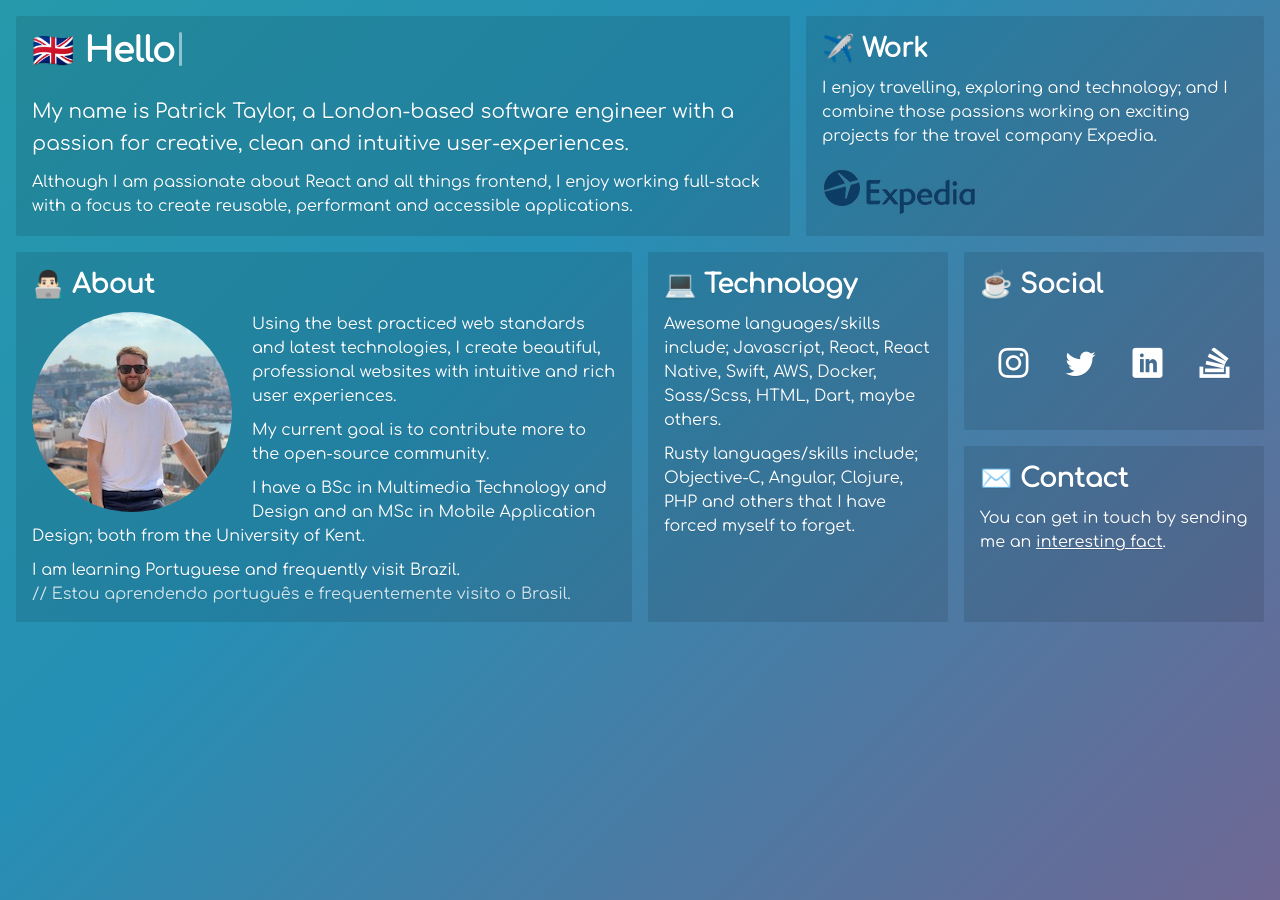
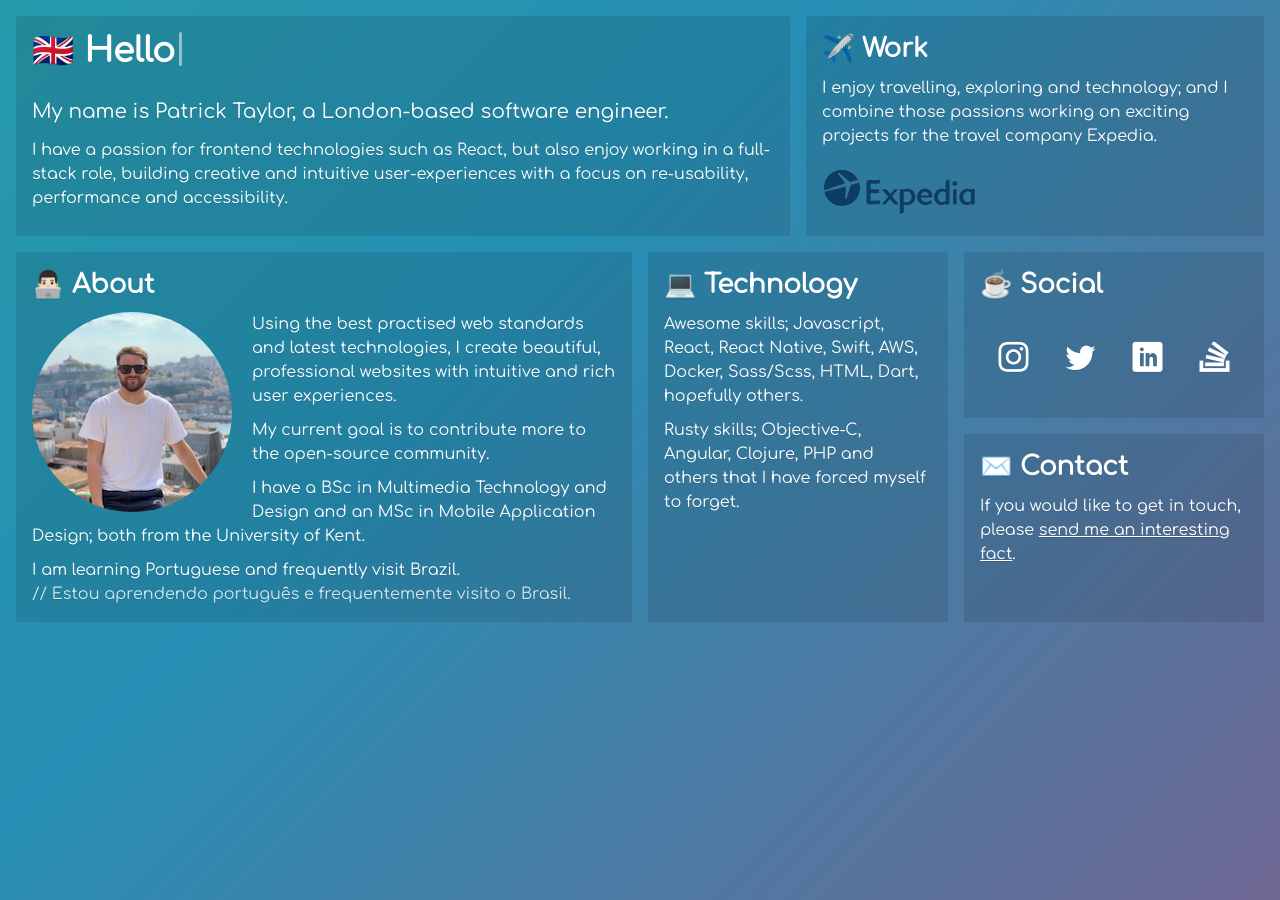
Before and after one commit to 01taylop/01taylop.github.io, a Jekyll site: the page built from index.html, in a window 1280 px wide. Built offline with Jekyll 4.4.1, drawn with Linux system fonts in a browser that asks for light colours; some web fonts are replaced.

Commit message:
Conent and accessibility updates 💫

```diff
--- a/_includes/about.html
+++ b/_includes/about.html
@@ -1,6 +1,6 @@
-<h2>👨🏻‍💻 About</h2>
-<img src='{{ site.baseurl }}/assets/profile.jpg' srcset='{{ site.baseurl }}/assets/profile@2x.jpg 2x' alt='Profile photo of Patrick Taylor' align='left'/>
-<p>Using the best practiced web standards and latest technologies, I create beautiful, professional websites with intuitive and rich user experiences.</p>
+<h2><span aria-hidden='true'>👨🏻‍💻</span>&nbsp;About</h2>
+<img src='{{ site.baseurl }}/assets/profile.jpg' srcset='{{ site.baseurl }}/assets/profile@2x.jpg 2x' alt='Profile picture of Patrick Taylor'/>
+<p>Using the best practised web standards and latest technologies, I create beautiful, professional websites with intuitive and rich user experiences.</p>
 <p>My current goal is to contribute more to the open-source community.</p>
 <p>I have a BSc in Multimedia Technology and Design and an MSc in Mobile Application Design; both from the University of Kent.</p>
 <p>I am learning Portuguese and frequently visit Brazil.<br/><span class='comment'>// Estou aprendendo português e frequentemente visito o Brasil.</span></p>
--- a/_includes/contact.html
+++ b/_includes/contact.html
@@ -1,2 +1,2 @@
-<h2>✉️ Contact</h2>
-<p>You can get in touch by sending me an <a href='mailto:hello@patricktayloredwards.com?body=Your brain is estimated to have more than 100 billion neurons, which is about the number of stars in the Milky Way galaxy.' target='_blank' rel='noopener noreferrer'>interesting fact</a>.</p>
+<h2><span aria-hidden='true'>✉️</span>&nbsp;Contact</h2>
+<p>If you would like to get in touch, please <a href='mailto:hello@patricktayloredwards.com?body=Your brain is estimated to have more than 100 billion neurons, which is about the number of stars in the Milky Way galaxy.' target='_blank' rel='noopener noreferrer'>send me an interesting fact</a>.</p>
--- a/_includes/header.html
+++ b/_includes/header.html
@@ -1,7 +1,7 @@
 <h1>
-  <span id="flag">&nbsp;&nbsp;&nbsp;&nbsp;</span>
-  <span id="greeting"></span>
-  <span class="visually-hidden">Hello</span>
+  <span id='flag' aria-hidden='true'>&nbsp;&nbsp;&nbsp;&nbsp;</span>
+  <span id='greeting' aria-hidden='true'></span>
+  <span class='visually-hidden'>Hello</span>
 </h1>
-<p>My name is Patrick Taylor, a London-based software engineer with a passion for creative, clean and intuitive user-experiences.</p>
-<p>Although I am passionate about React and all things frontend, I enjoy working full-stack with a focus to create reusable, performant and accessible applications.</p>
+<p>My name is Patrick Taylor, a London-based software engineer.</p>
+<p>I have a passion for frontend technologies such as React, but also enjoy working in a full-stack role, building creative and intuitive user-experiences with a focus on re-usability, performance and accessibility.</p>
--- a/_includes/skills.html
+++ b/_includes/skills.html
@@ -1,3 +1,3 @@
-<h2>💻 Technology</h2>
-<p>Awesome languages/skills include; Javascript, React, React Native, Swift, AWS, Docker, Sass/Scss, HTML, Dart, maybe others.</p>
-<p>Rusty languages/skills include; Objective-C, Angular, Clojure, PHP and others that I have forced myself to forget.</p>
+<h2><span aria-hidden='true'>💻</span>&nbsp;Technology</h2>
+<p>Awesome skills; Javascript, React, React Native, Swift, AWS, Docker, Sass/Scss, HTML, Dart, hopefully others.</p>
+<p>Rusty skills; Objective-C, Angular, Clojure, PHP and others that I have forced myself to forget.</p>
--- a/_includes/social.html
+++ b/_includes/social.html
@@ -1,15 +1,15 @@
-<h2>☕️ Social</h2>
+<h2><span aria-hidden='true'>☕️</span>&nbsp;Social</h2>
 <div class='social'>
-  <a href='http://instagram.com/01taylop' title='Instagram' target='_blank' rel='noopener noreferrer'>
+  <a href='https://www.instagram.com/01taylop/' title='Visit Patrick&apos;s Instagram Page' target='_blank' rel='noopener noreferrer'>
     <i class='icon-instagram'></i>
   </a>
-  <a href='http://www.twitter.com/patchfalcon' title='Twitter' target='_blank' rel='noopener noreferrer'>
+  <a href='https://twitter.com/patchfalcon' title='Visit Patrick&apos;s Twitter Profile' target='_blank' rel='noopener noreferrer'>
     <i class='icon-twitter'></i>
   </a>
-  <a href='http://uk.linkedin.com/in/ptemedia' title='LinkedIn' target='_blank' rel='noopener noreferrer'>
+  <a href='https://www.linkedin.com/in/patrick-taylor1/' title='Visit Patrick&apos;s LinkedIn Profile' target='_blank' rel='noopener noreferrer'>
     <i class='icon-linkedin'></i>
   </a>
-  <a href='http://stackoverflow.com/users/1359306/patrick' title='Stack Overflow' target='_blank' rel='noopener noreferrer'>
+  <a href='https://stackoverflow.com/users/1359306/patrick' title='Visit Patrick&apos;s Stack Overflow Profile' target='_blank' rel='noopener noreferrer'>
     <i class='icon-stackoverflow'></i>
   </a>
 </div>
--- a/_includes/work.html
+++ b/_includes/work.html
@@ -1,3 +1,3 @@
-<h2>✈️ Work</h2>
+<h2><span aria-hidden='true'>✈️</span>&nbsp;Work</h2>
 <p>I enjoy travelling, exploring and technology; and I combine those passions working on exciting projects for the travel company Expedia.</p>
 <img src='{{ site.baseurl }}/assets/expedia.png' srcset='{{ site.baseurl }}/assets/expedia@2x.png 2x' alt='Expedia Logo'/>
```
Also changed, not shown: _includes/projects_2/london.html (renamed from _includes/london.html), _includes/projects_2/wfb.html (renamed from _includes/wfb.html), 1 other file.
